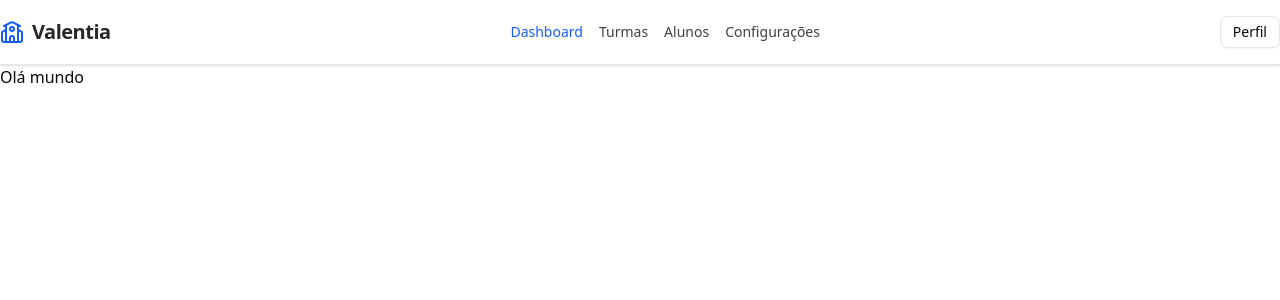
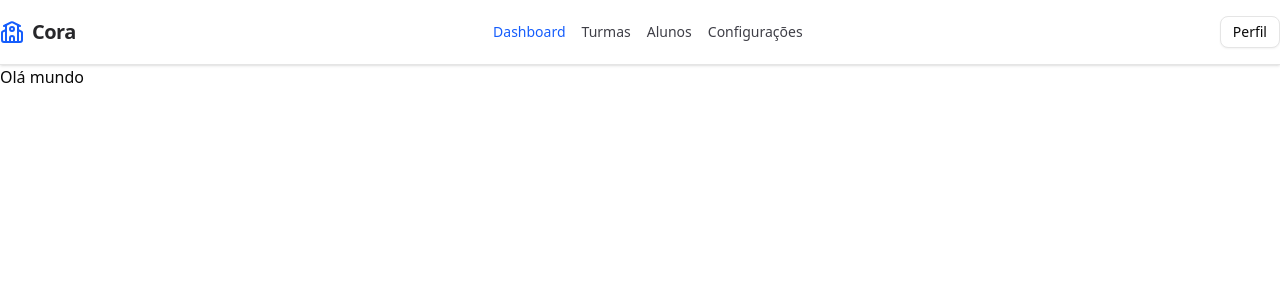
Before and after one commit to PedroGoettert/cora-school-web, a Next.js app: page / in a window 1280 px wide. Shown: the top 300 px of the page. Built offline with nearby package versions, Linux system fonts and the light colour scheme.

Commit message:
style: change project name

```diff
--- a/package.json
+++ b/package.json
@@ -1,5 +1,5 @@
 {
-  "name": "valentia-frontend",
+  "name": "cora-frontend",
   "version": "0.1.0",
   "private": true,
   "scripts": {
--- a/src/app/layout.tsx
+++ b/src/app/layout.tsx
@@ -13,7 +13,7 @@ const geistMono = Geist_Mono({
 });
 
 export const metadata: Metadata = {
-	title: "Valentia",
+	title: "Cora",
 	description: "Controle de turmas e alunos",
 };
 
--- a/src/components/Header/intex.tsx
+++ b/src/components/Header/intex.tsx
@@ -22,7 +22,7 @@ export function Header() {
 				<Link href="/" className="flex items-center gap-2">
 					<School className="h-6 w-6 text-blue-600" />
 					<span className="text-xl font-bold tracking-tight text-zinc-800">
-						Valentia
+						Cora
 					</span>
 				</Link>
 
```
